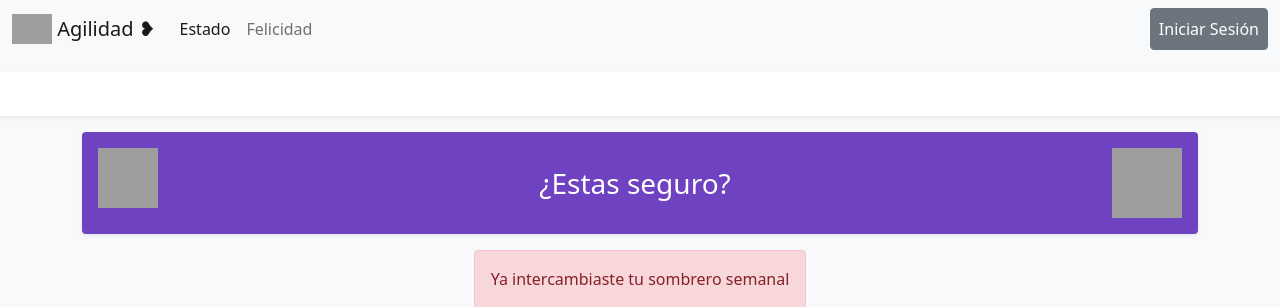
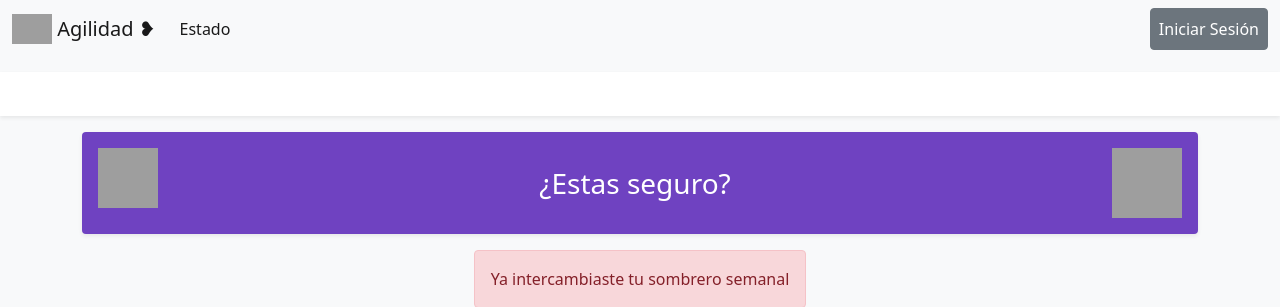
Before and after one commit to enzostefani507/agilidad, a Django app: page /estado/crear_cambio/ in a window 1280 px wide. Shown: the top 307 px of the page. Run offline with Django 3.2, Linux system fonts and the light colour scheme; some libraries are stand-ins or nearby versions; grey boxes are pictures that could not be loaded.

Commit message:
all apps | correccion redirecciones a pagina felicidad en desarrollo

```diff
--- a/templates/base/navCambiar.html
+++ b/templates/base/navCambiar.html
@@ -13,9 +13,6 @@
           <li class="nav-item">
             <a class="nav-link active" href="{% url 'estado' %}">Estado</a>
           </li>
-          <li class="nav-item">
-            <a class="nav-link " href="{% url 'felicidad' %}">Felicidad</a>
-          </li>
         </ul>
         {% include "base/estadoCuenta.html" %}
       </div>
--- a/templates/base/navEstado.html
+++ b/templates/base/navEstado.html
@@ -12,9 +12,6 @@
         <ul class="navbar-nav me-auto mb-2 mb-lg-0">
           <li class="nav-item">
             <a class="nav-link active" href="{% url 'estado' %}">Estado</a>
-          </li>
-          <li class="nav-item">
-            <a class="nav-link " href="{% url 'felicidad' %}">Felicidad</a>
           </li>
         </ul>
         {% include "base/estadoCuenta.html" %}
--- a/templates/base/navFelicidad.html
+++ b/templates/base/navFelicidad.html
@@ -13,9 +13,6 @@
             <li class="nav-item">
                 <a class="nav-link " href="{% url 'estado' %}">Estado</a>
             </li>
-            <li class="nav-item">
-            <a class="nav-link active" href="{% url 'felicidad' %}">Felicidad</a>
-            </li>
         </ul>
         {% include "base/estadoCuenta.html" %}
         </div>
--- a/templates/base/navInicio.html
+++ b/templates/base/navInicio.html
@@ -26,7 +26,6 @@
 <div class="nav-scroller bg-body shadow-sm">
     <nav class="nav nav-underline" aria-label="Secondary navigation">
       <a class="nav-link" href="#puntos-personas">Puntos personas</a>
-      <a class="nav-link" href="#puntos-equipos">Puntos equipos</a>
       {% for i in unidades %}
         <a class="nav-link" style="color:burlywood" href="#{{i}}">{{i}}</a>
       {% endfor %}
--- a/templates/base/navMiPerfil.html
+++ b/templates/base/navMiPerfil.html
@@ -13,9 +13,6 @@
           <li class="nav-item">
             <a class="nav-link " href="{% url 'estado' %}">Estado</a>
           </li>
-          <li class="nav-item">
-            <a class="nav-link" href="{% url 'felicidad' %}">Felicidad</a>
-          </li>
         </ul>
         {% include "base/estadoCuenta.html" %}
       </div>
```
